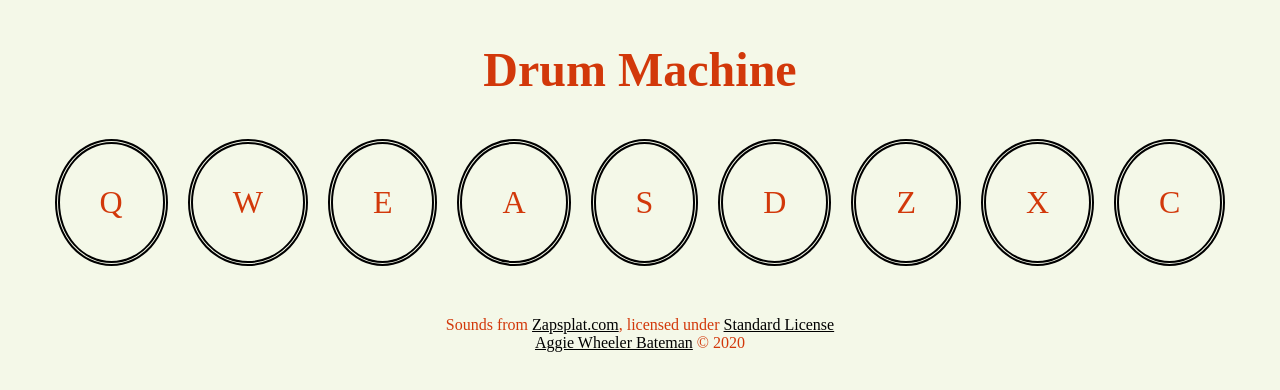
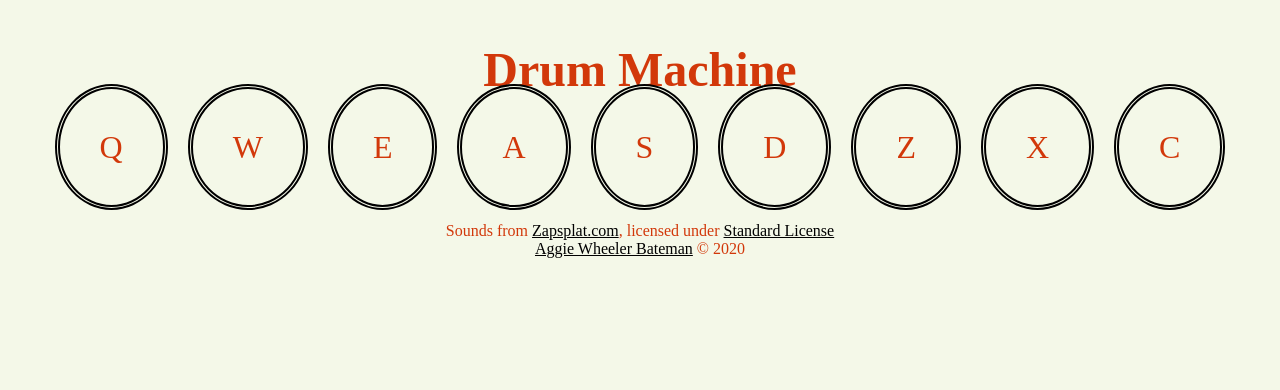
Before and after one commit to aggiewb/drum-machine, a React (Create React App) app in the folder client/: page / in a window 1280 px wide. Shown: the top 390 px of the page. Built offline with nearby package versions, Linux system fonts and the light colour scheme; a web font is replaced by a local one.

Commit message:
Move drum-pads id and its content to a new div, and add a p
tag element with an id of display for a sound string

```diff
--- a/client/src/components/Drum.js
+++ b/client/src/components/Drum.js
@@ -2,8 +2,11 @@ import React from 'react';
 import DrumPad from './DrumPad.js'
 
 function Drum(props){
-    return <section id="display">
-        {props.pads.map(pad => <DrumPad key={pad} pad={pad} playClip={props.playClip}/>)}
+    return <section>
+        <div id="drum-pads">
+            {props.pads.map(pad => <DrumPad key={pad} pad={pad} playClip={props.playClip}/>)}
+        </div>
+        <p id="display"></p>
     </section>;
 }
 
```
